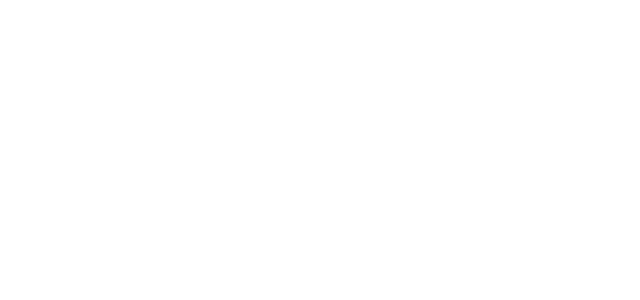
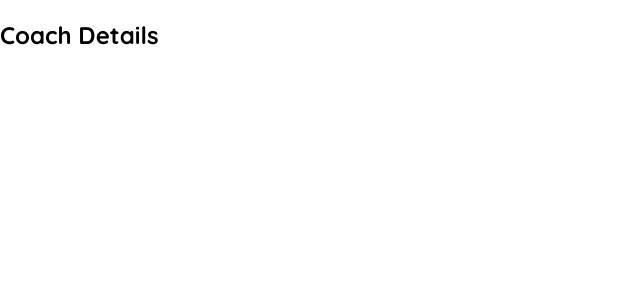
Before and after one commit to VisheshSingh/coachFinderVue, a Vue app: page /coaches/1 in a window 1280 px wide. Shown: the top 300 px of the page, without its empty margins (0-640 px from the left). Built offline with nearby package versions, Linux system fonts and the light colour scheme.

Commit message:
Adding Routes and Pages comps

```diff
--- a/package.json
+++ b/package.json
@@ -1,5 +1,5 @@
 {
-  "name": "vue-first-app",
+  "name": "coach-finder",
   "version": "0.1.0",
   "private": true,
   "scripts": {
@@ -10,7 +10,7 @@
   "dependencies": {
     "core-js": "^3.6.5",
     "vue": "^3.0.0",
-    "vue-router": "^3.4.9",
+    "vue-router": "^4.0.3",
     "vuex": "^4.0.0-rc.2"
   },
   "devDependencies": {
--- a/src/App.vue
+++ b/src/App.vue
@@ -1,9 +1,22 @@
 <template>
-  <h1>App.vue</h1>
+  <router-view></router-view>
 </template>
 
 <script>
 export default {};
 </script>
 
-<style></style>
+<style>
+@import url('https://fonts.googleapis.com/css2?family=Quicksand:wght@300;400;700&display=swap');
+* {
+  box-sizing: border-box;
+}
+
+html {
+  font-family: 'Quicksand', sans-serif;
+}
+
+body {
+  margin: 0;
+}
+</style>
--- /dev/null
+++ b/src/pages/NotFound.vue
@@ -0,0 +1,9 @@
+<template>
+  <h2>Not found 💩</h2>
+</template>
+
+<script>
+export default {};
+</script>
+
+<style></style>
--- /dev/null
+++ b/src/pages/coaches/CoachDetails.vue
@@ -0,0 +1,9 @@
+<template>
+  <h2>Coach Details</h2>
+</template>
+
+<script>
+export default {};
+</script>
+
+<style></style>
--- /dev/null
+++ b/src/pages/coaches/CoachRegistration.vue
@@ -0,0 +1,13 @@
+<template>
+  <h2>Coach Registration</h2>
+</template>
+
+<script>
+export default {
+
+}
+</script>
+
+<style>
+
+</style>
--- /dev/null
+++ b/src/pages/coaches/CoachesList.vue
@@ -0,0 +1,9 @@
+<template>
+  <h2>Coaches</h2>
+</template>
+
+<script>
+export default {};
+</script>
+
+<style></style>
--- /dev/null
+++ b/src/pages/requests/ContactCoach.vue
@@ -0,0 +1,9 @@
+<template>
+  <h2>Contact Coach</h2>
+</template>
+
+<script>
+export default {};
+</script>
+
+<style></style>
--- /dev/null
+++ b/src/pages/requests/RequestsReceived.vue
@@ -0,0 +1,9 @@
+<template>
+  <h2>Requests Received</h2>
+</template>
+
+<script>
+export default {};
+</script>
+
+<style></style>
```
Also changed, not shown: src/main.js (+7 -1 lines), src/router.js (+14 -6 lines), 1 other file (tests, documents, lock files or other folders).
